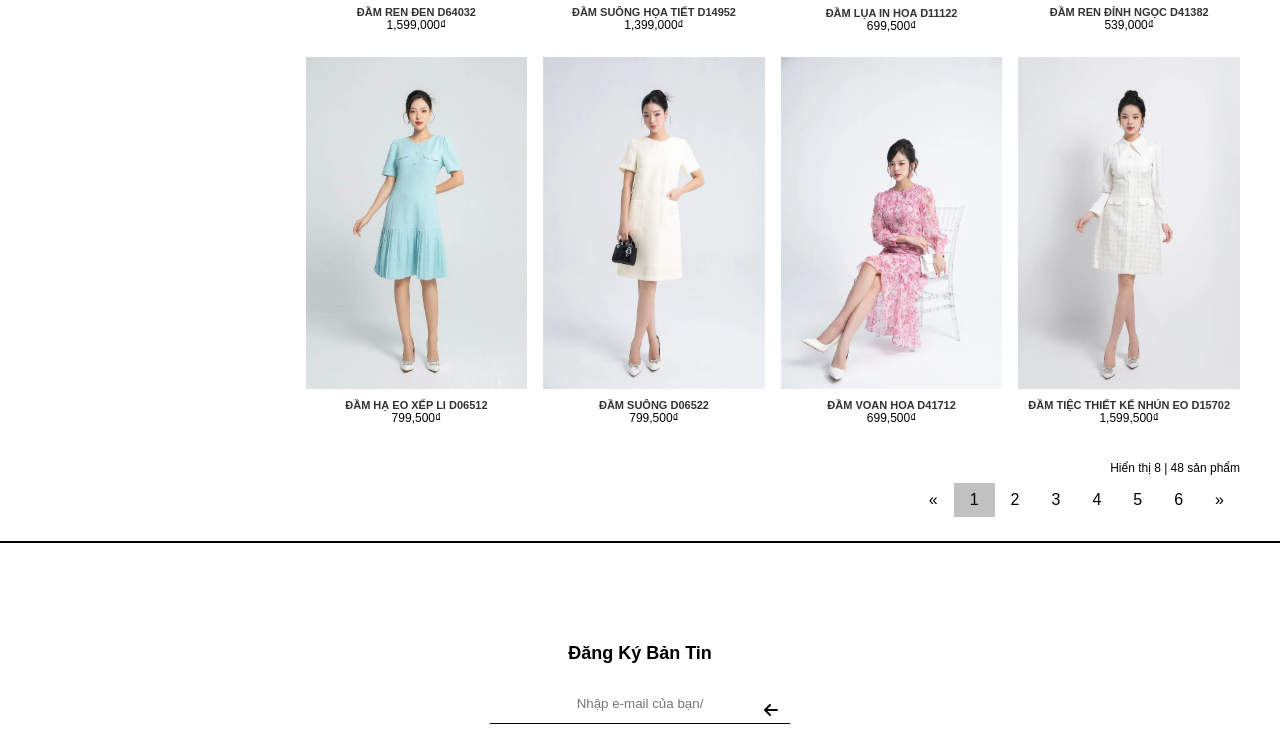
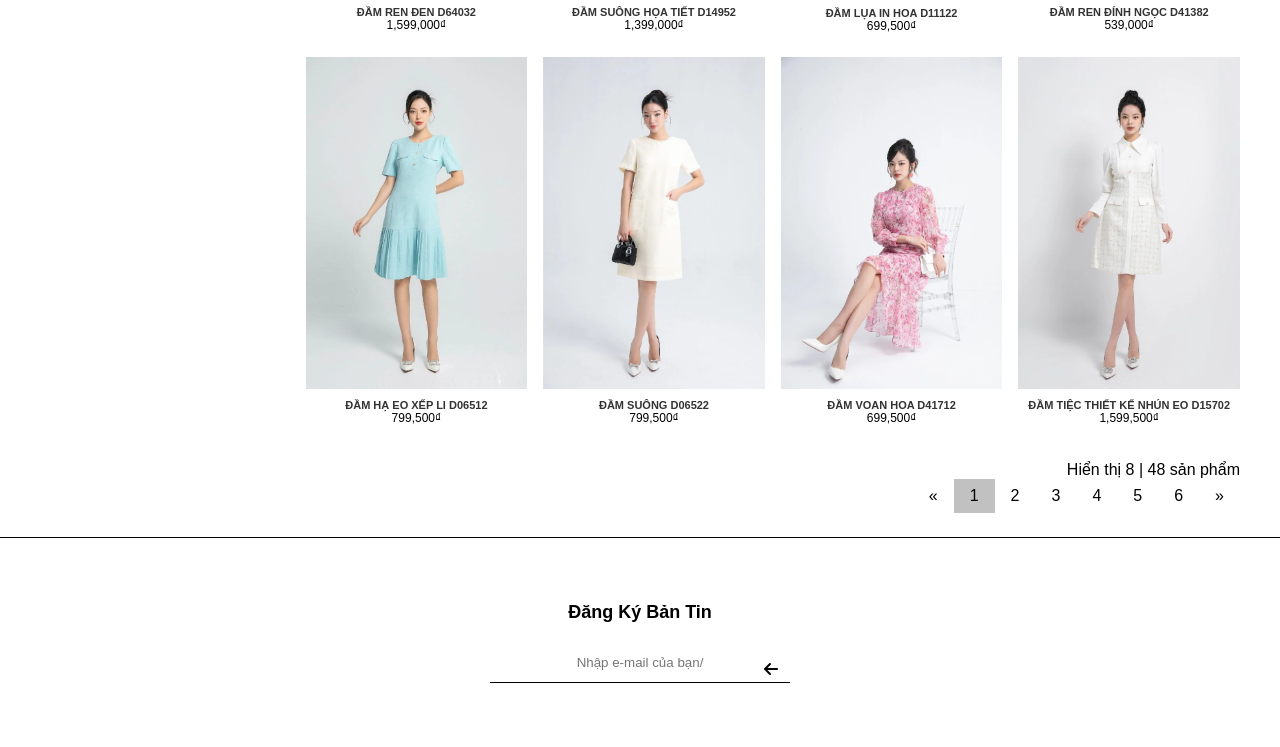
Before and after one commit to Thuyydungz/thietkethoitrang.github.com, a plain HTML site: page index.html in a window 1280 px wide. Shown: the part 1446-2193 px from the top of the page. Before the commit the page ends 2170 px from the top, so only its background shows below. Drawn offline with Linux system fonts and the light colour scheme; a script that the page names is missing.

Commit message:
update css

```diff
--- a/index.html
+++ b/index.html
@@ -242,7 +242,7 @@
                         </div>
                     </div>
                     <div class="cartegory-right-bottom-item pagination-container">
-                        <div class="pagination-title">
+                        <div class="pagination-tit">
                             <p>Hiển thị 8 <span> | </span>48 sản phẩm</p>
                         </div>
                         <div class="pagination">
--- a/styles/index.css
+++ b/styles/index.css
@@ -316,8 +316,8 @@ a{
 /*------footer-------*/
 
 .footer{
-    padding:100px 0 0;
-    border-top:2px solid black;
+    padding: 64px 0 64px;
+    border-top: 1px solid black;
 }
 .footer-container{
     display:flex;
```
